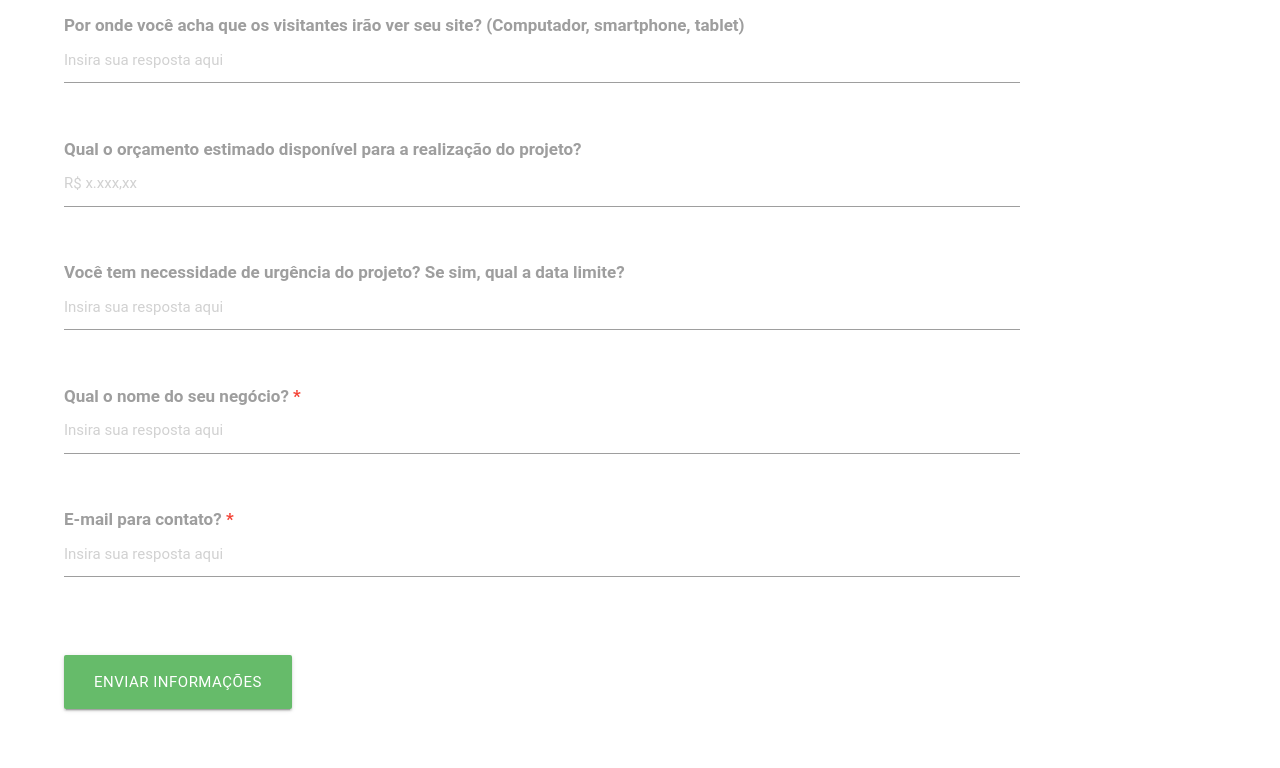
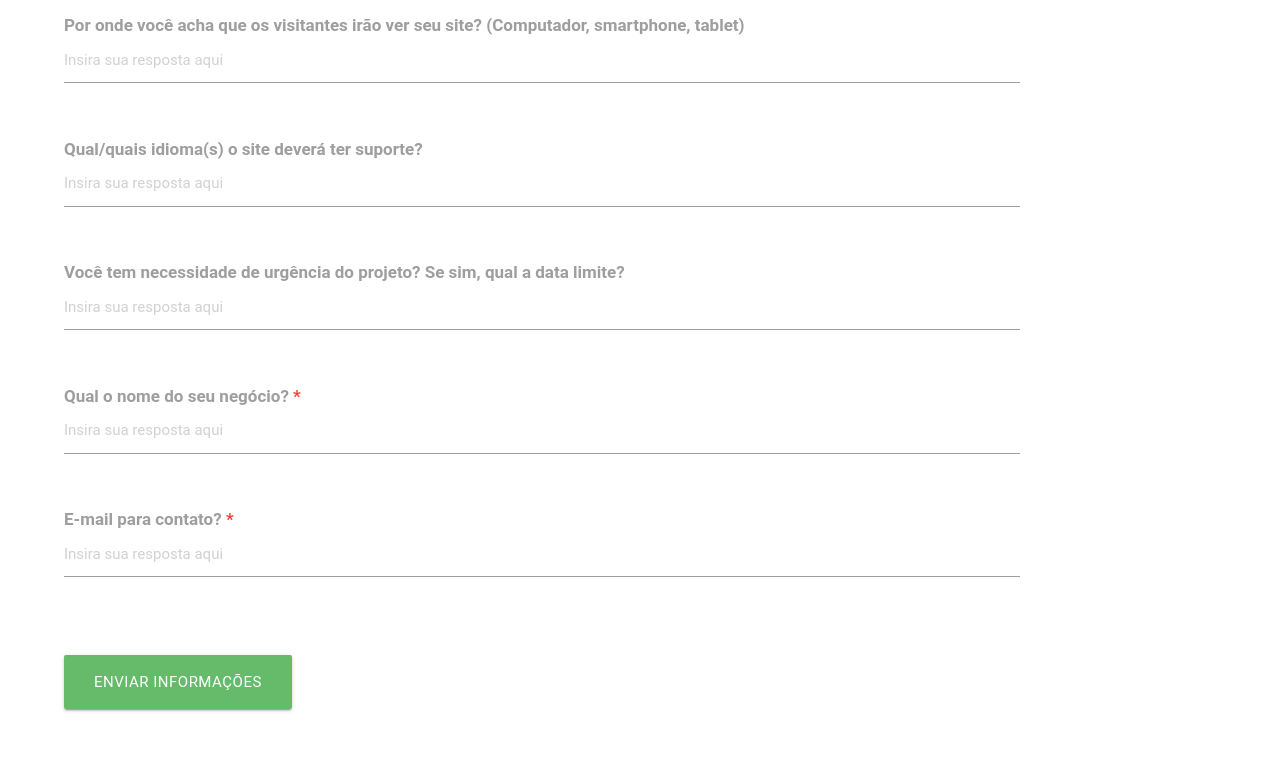
Before and after one commit to deltaindie/deltaindie.github.io, a plain HTML site: page briefing/index.html in a window 1280 px wide. Shown: the part 1900-2668 px from the top of the page. Drawn offline with nearby package versions, Linux system fonts and the light colour scheme; files that its build step writes are made by us from their sources.

Commit message:
Alteracao em itens do formulario de briefing e remocao de imagens desnecessarias no projeto

```diff
--- a/briefing/index.html
+++ b/briefing/index.html
@@ -203,8 +203,8 @@
                   <br>
                   <section class="row">
                     <div class="input-field col s12 m12 l12">
-                      <input type="text" placeholder="R$ x.xxx,xx" name="orcamento" id="orcamento">
-                      <label for="orcamento"><b>Qual o orçamento estimado disponível para a realização do projeto?</b></label>
+                      <input type="text" placeholder="Insira sua resposta aqui" name="idiomas" id="idiomas">
+                      <label for="idiomas"><b>Qual/quais idioma(s) o site deverá ter suporte?</b></label>
                     </div>
                   </section>
                   <br>
--- a/public_html/js/vendor/firebase/briefing.js
+++ b/public_html/js/vendor/firebase/briefing.js
@@ -13,7 +13,7 @@ var sendData = {
   "referencias": "",
   "dados": "",
   "visitas": "",
-  "orcamento": "",
+  "idiomas": "",
   "data-limite": ""
 };
 
```
Also changed, not shown: read/index.html (+2 -2 lines), public_html/images/logo-delta-indie-exemplo-nao-aplicacao.png (deleted), public_html/images/logo-delta-indie-facebook-circle-2.png (deleted), public_html/images/logo-delta-indie-marca-branco-f-preto.png (deleted), public_html/images/logo-delta-indie-marca-esc-cinza.png (deleted), public_html/images/logo-delta-indie-marca-p-e-b.png (deleted), public_html/images/logo-delta-indie-marca.png (deleted), public_html/images/logo-delta-indie-padrao-branco-f-preto.png (deleted), public_html/images/logo-delta-indie-padrao-esc-cinza.png (deleted), public_html/images/logo-delta-indie-padrao-p-e-b.png (deleted), public_html/images/logo-delta-indie-padrao1.png (deleted), public_html/images/logo-delta-indie-reduzida-1-branco-f-preto.png (deleted), public_html/images/logo-delta-indie-reduzida-1-esc-cinza.png (deleted), public_html/images/logo-delta-indie-reduzida-1-p-e-b.png (deleted), 5 more files.
